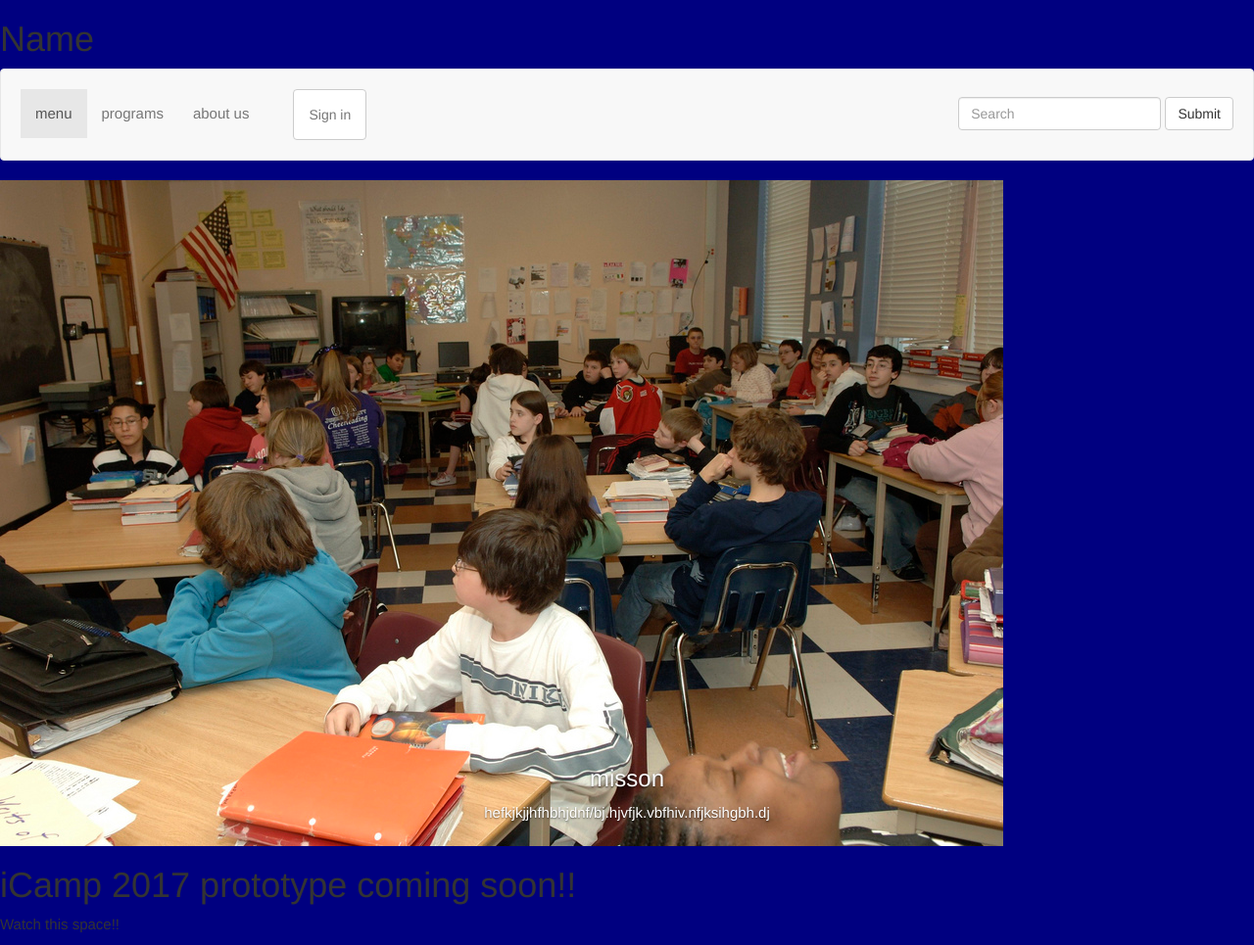
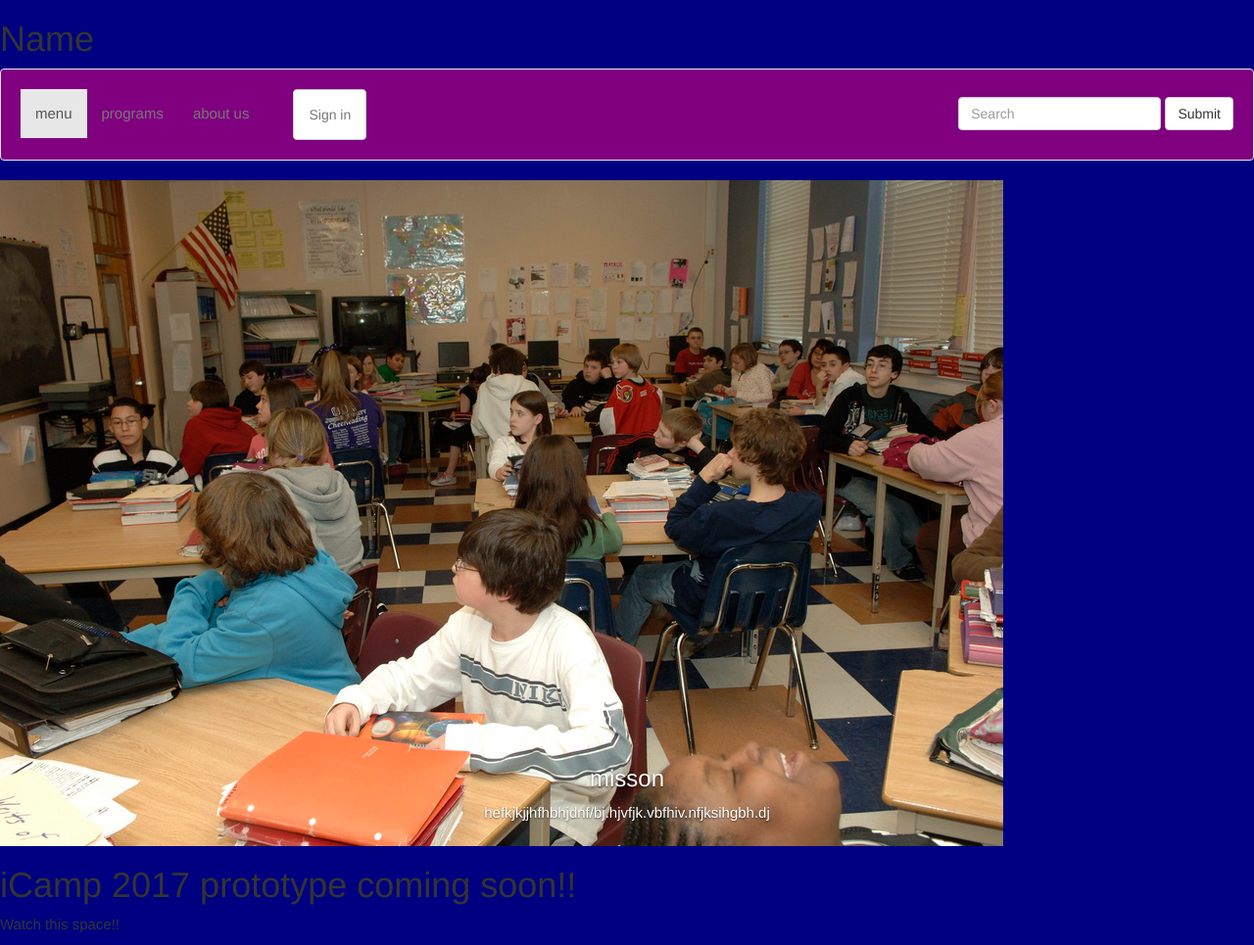
Before and after one commit to iCamp2017/iCamp2017.github.io, a Jekyll site: the page built from index.md, in a window 1280 px wide. Shown: the whole page at 98% size. Built offline with Jekyll 4.4.1, drawn with Linux system fonts in a browser that asks for light colours; nearby versions of some CDN libraries; library files that are not in the unit come from our copies.

Commit message:
changes nav bar selector

```diff
--- a/assets/css/style.css
+++ b/assets/css/style.css
@@ -1,4 +1,4 @@
-nav
+.navbar-default
 {
   background-color:purple;
   font-color: black;
```
